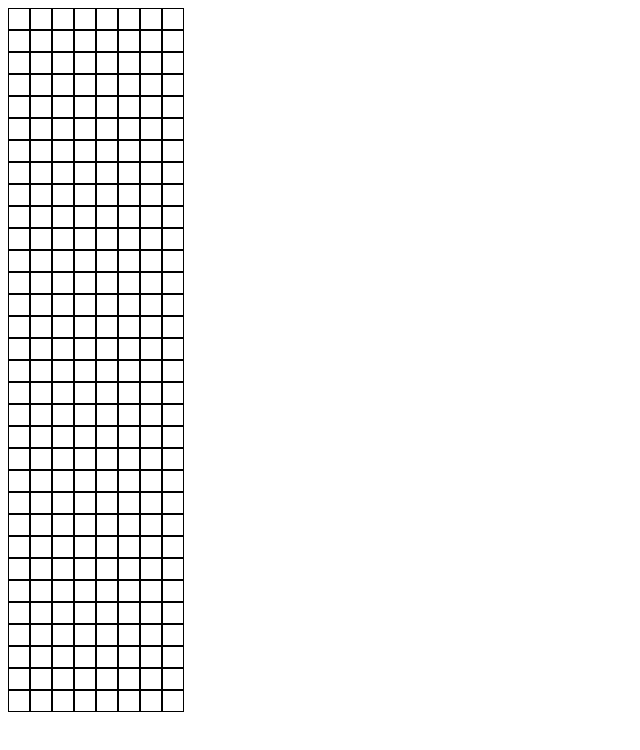
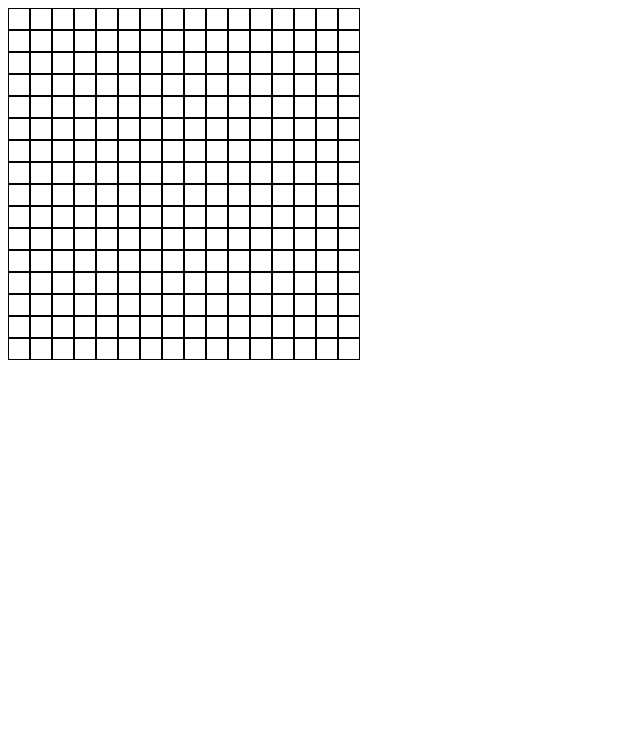
Before and after one commit to phasevii/etch-a-sketch, a plain HTML site: page index.html in a window 1280 px wide. Shown: the whole page, without its empty margins (0-640 px from the left). Drawn offline with Linux system fonts and the light colour scheme.

Commit message:
Add properties for .column class, revised .grid

```diff
--- a/style.css
+++ b/style.css
@@ -8,13 +8,18 @@
 
 .container {
     display: flex;
-    flex-direction: column;
+    flex-direction: row;
     flex-wrap: wrap;
+}
+
+.column {
+    display: flex;
+    flex-flow: column wrap;
 }
 
 .grid {
     display: flex;
-    flex: auto;
+    flex: auto 0 auto;
     height: 20px;
     width: 20px;
     border: 1px solid black;
```
